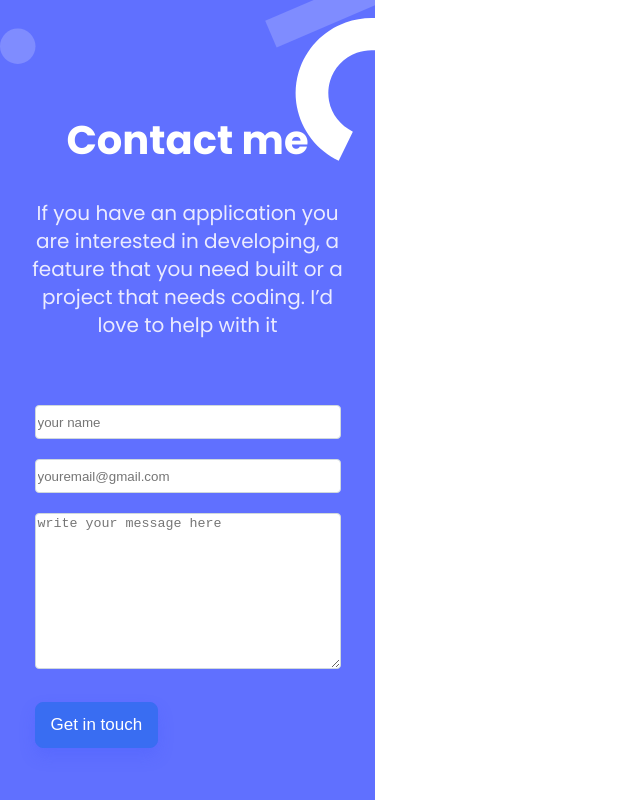
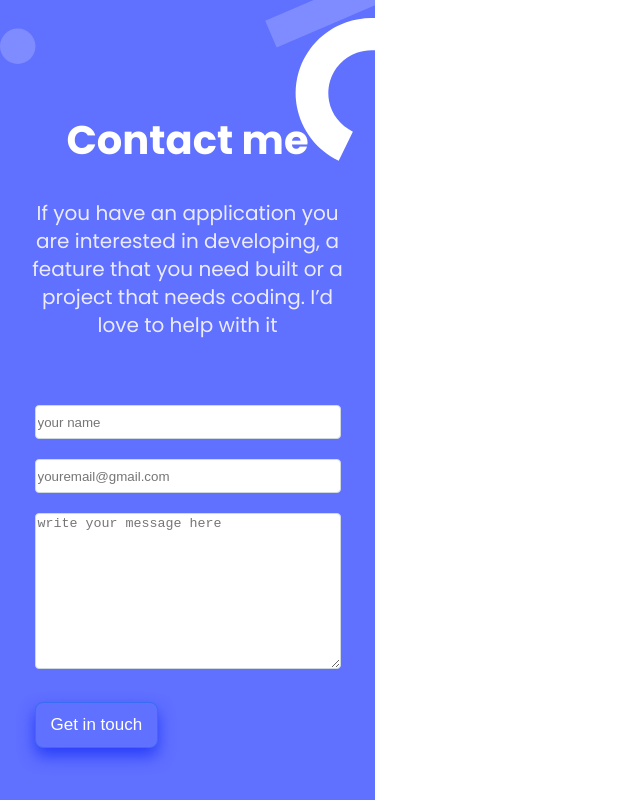
Before and after one commit to melybee-07/Portfolio-setup-and-mobile-first, a website: page index.html in a window 1280 px wide. In both pictures the pointer is over the button "Get in touch". Shown: the part 4727-5527 px from the top of the page, without its empty margins (0-640 px from the left). Drawn offline with Linux system fonts and the light colour scheme.

Commit message:
corrected the button of the contact me form

```diff
--- a/styles.css
+++ b/styles.css
@@ -360,4 +360,14 @@ main {
 .bs button {
   margin-top: 0;
   margin-left: 10px;
+  color: #6070ff;
 }
+
+.bs button:hover {
+  background-color: #6070ff;
+  box-shadow: 0 8px 16px #283df9;
+}
+
+.bs button:active {
+  background-color: #2230d2;
+}
```
